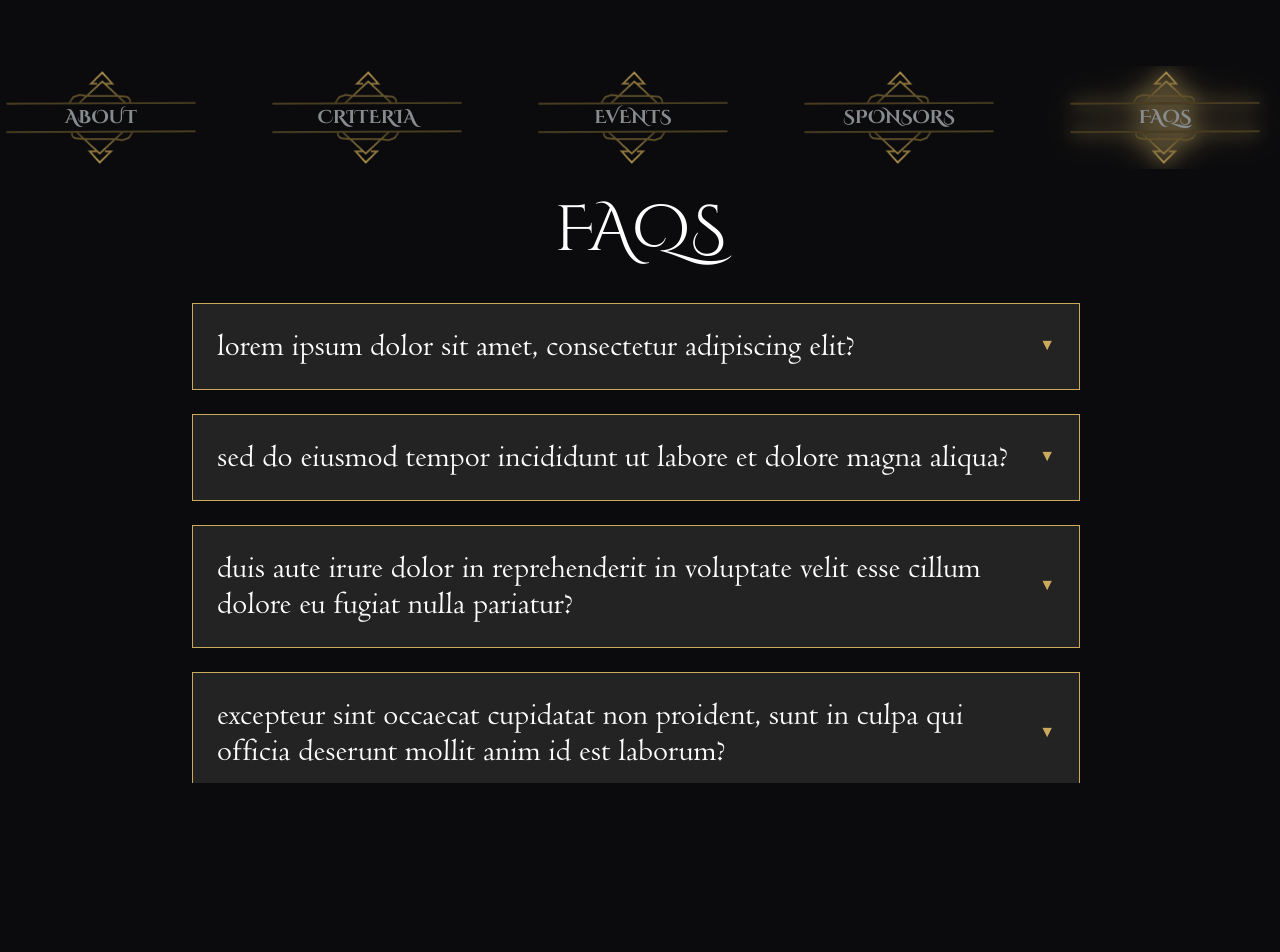
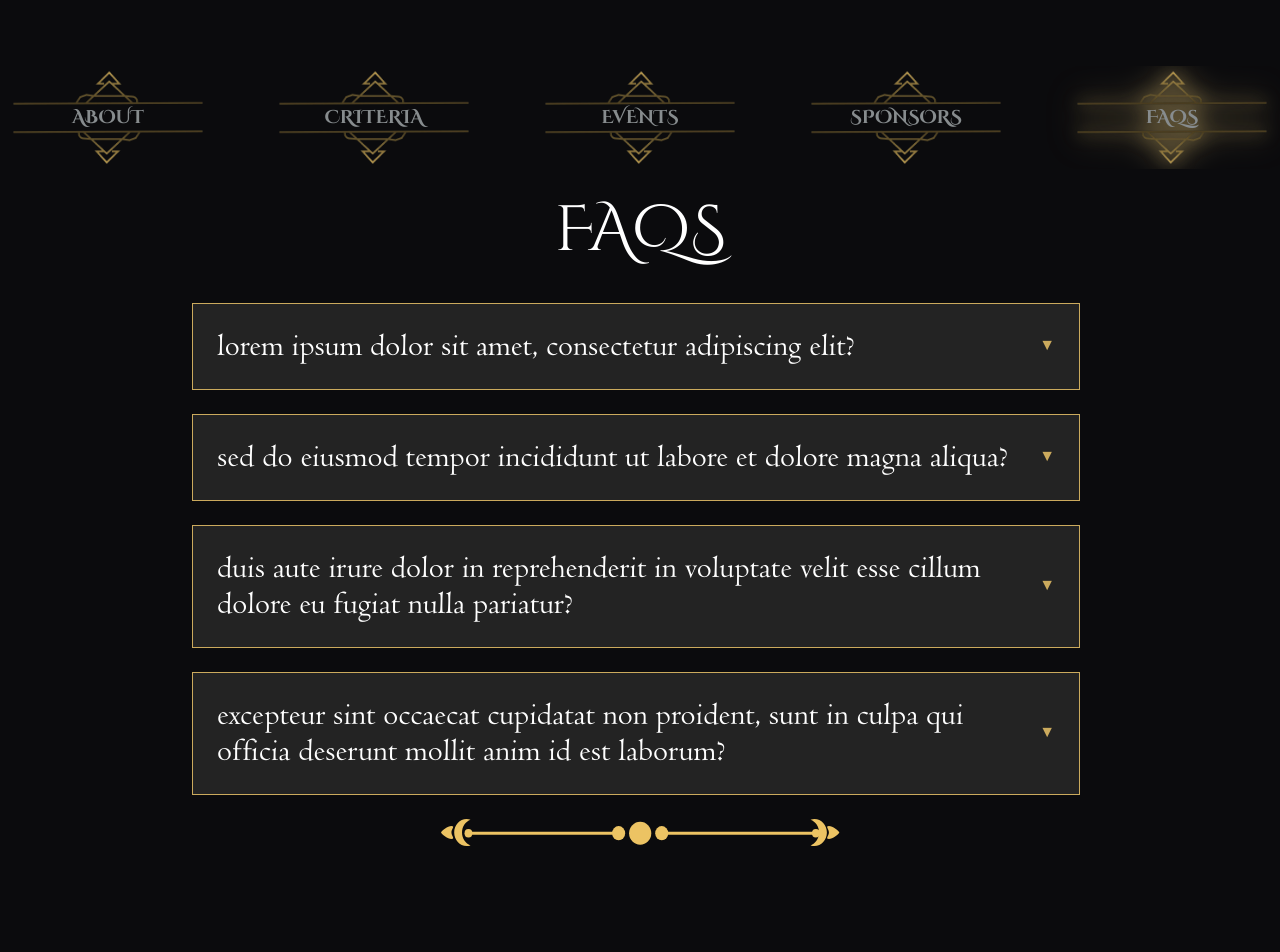
Before and after one commit to micvitc/hackathrone-marketing-site, a Next.js app: page /faqs in a window 1280 px wide. Shown: the top 952 px of the page. Built offline with nearby package versions, Linux system fonts and the light colour scheme; a web font is replaced by a local one.

Commit message:
responsive navbar

```diff
--- a/src/app/faqs/page.tsx
+++ b/src/app/faqs/page.tsx
@@ -49,7 +49,7 @@ const Home = (props: Props) => {
           >
         FAQs
           </h1>
-          <div className="w-full flex flex-col gap-6 max-h-[60vh]  overflow-y-auto pr-2">
+          <div className="w-full flex flex-col gap-6 max-h-[90vh]  overflow-y-auto pr-2">
         {questionsanswers.map((qa, index) => {
           const isOpen = openIndex === index;
           return (
@@ -88,6 +88,27 @@ const Home = (props: Props) => {
           );
         })}
           </div>
+          <br />
+          <svg
+            width="399"
+            height="28"
+            viewBox="0 0 399 28"
+            fill="none"
+            xmlns="http://www.w3.org/2000/svg"
+          >
+            <ellipse cx="199.18" cy="14.2482" rx="11.1019" ry="11.3983" fill="#ECC363" />
+            <ellipse cx="177.63" cy="14.2482" rx="6.53051" ry="7.12394" fill="#ECC363" />
+            <ellipse cx="220.731" cy="14.2481" rx="6.53051" ry="7.12394" fill="#ECC363" />
+            <ellipse cx="27.4281" cy="14.2481" rx="3.91831" ry="4.27436" fill="#ECC363" />
+            <ellipse cx="374.851" cy="14.2481" rx="3.91831" ry="4.27436" fill="#ECC363" />
+            <line x1="27.4281" y1="14.1729" x2="177.63" y2="14.1729" stroke="#ECC363" strokeWidth="3" />
+            <line x1="220.731" y1="14.1729" x2="374.851" y2="14.1729" stroke="#ECC363" strokeWidth="3" />
+            <path d="M25.5918 27.0713C26.9608 27.0713 28.2783 26.8295 29.5098 26.3828C24.5773 24.5934 21.0206 19.5178 21.0205 13.5361C21.0205 7.55457 24.5775 2.48004 29.5098 0.69043C28.2781 0.24362 26.961 0 25.5918 0C18.7392 0.000116348 13.1836 6.06077 13.1836 13.5361C13.1838 21.0113 18.7393 27.0712 25.5918 27.0713Z" fill="#ECC363" />
+            <path d="M373.484 27.0713C372.115 27.0713 370.797 26.8296 369.565 26.3828C374.498 24.5935 378.056 19.5179 378.056 13.5361C378.056 7.55439 374.498 2.4799 369.565 0.69043C370.797 0.243471 372.115 0 373.484 0C380.337 0.000257492 385.892 6.06085 385.892 13.5361C385.891 21.0113 380.337 27.071 373.484 27.0713Z" fill="#ECC363" />
+            <path d="M10.4488 13.5096C10.4488 9.96864 14.4162 7.09809 10.4488 7.09809C6.48145 7.09809 1.3061 11.3985 0 13.5096C1.3061 15.6729 6.48145 19.9473 10.4488 19.9473C14.4162 19.9473 10.4488 17.0506 10.4488 13.5096Z" fill="#ECC363" />
+            <path d="M387.913 13.5096C387.913 9.96864 383.945 7.09809 387.913 7.09809C391.88 7.09809 397.055 11.3985 398.361 13.5096C397.055 15.6729 391.88 19.9473 387.913 19.9473C383.945 19.9473 387.913 17.0506 387.913 13.5096Z" fill="#ECC363" />
+          </svg>
+
         </div>
       </div>
     </>
--- a/src/app/layout.tsx
+++ b/src/app/layout.tsx
@@ -42,7 +42,7 @@ export default function RootLayout({
       <body
         className={`${geistSans.variable} ${geistMono.variable} ${cinzelDecorative.variable} ${centaur.variable} antialiased  bg-[#0B0B0D]`}
       >
-        <div className="flex justify-center w-[100vw] items-center">
+        <div className="flex justify-center  items-center">
           <Navbar />
         </div>
         <br /><br/>
--- a/src/components/common/navbar.tsx
+++ b/src/components/common/navbar.tsx
@@ -27,7 +27,7 @@ const Navbar = () => {
   }, [pathname]);
 
   return (
-    <nav className="relative  h-[102.5px] w-[100vw] overflow-x-auto top-[66px] flex justify-left md:justify- items-center">
+    <nav className="relative  h-[102.5px] w-[100vw] overflow-x-auto top-[66px] flex justify-left md:justify-center items-center">
       <div className="flex space-x-16"> {/* Adjust space-x as needed for overall spacing */}
         {navLinks.map((link) => (
           <div
```
